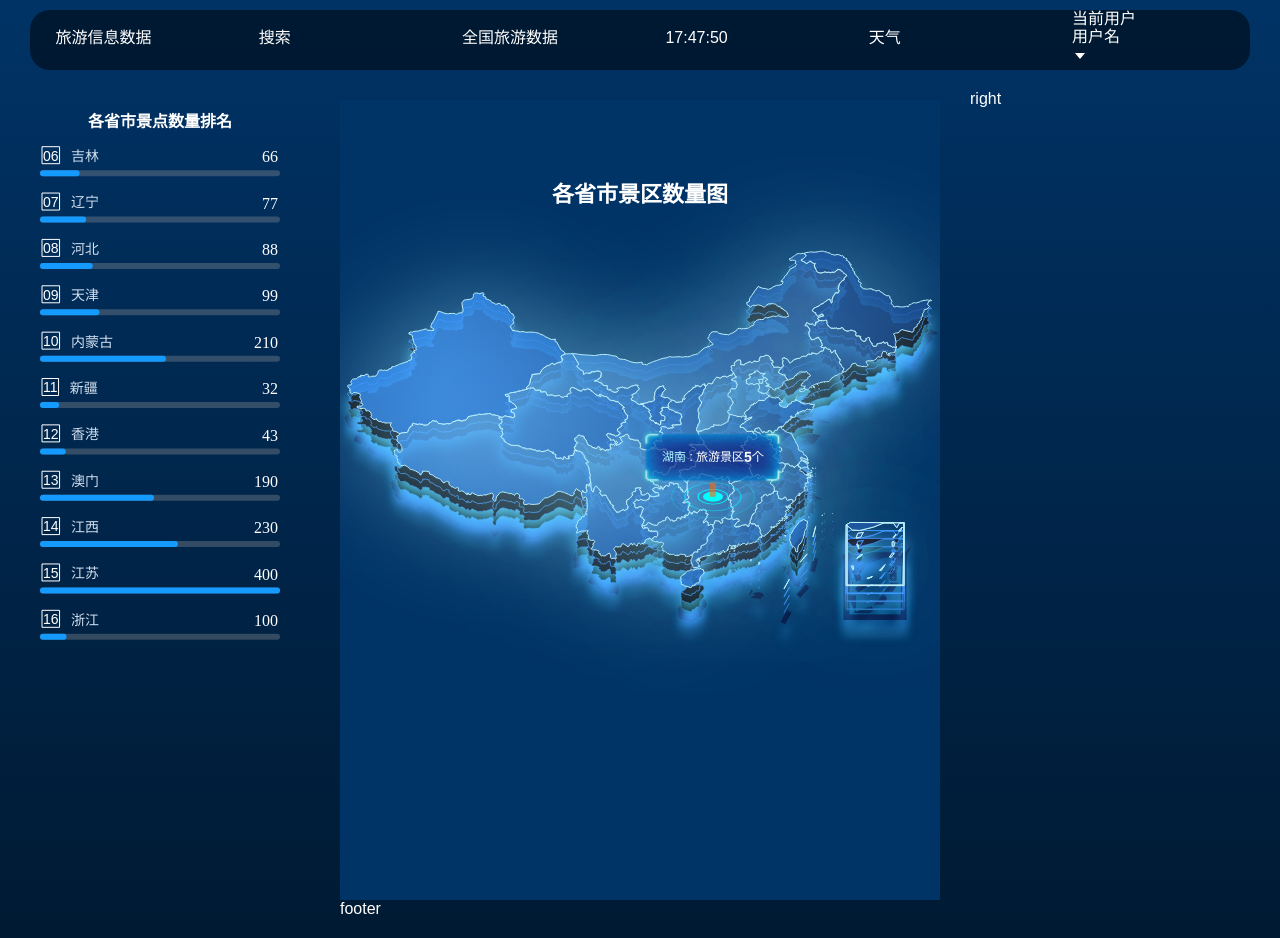
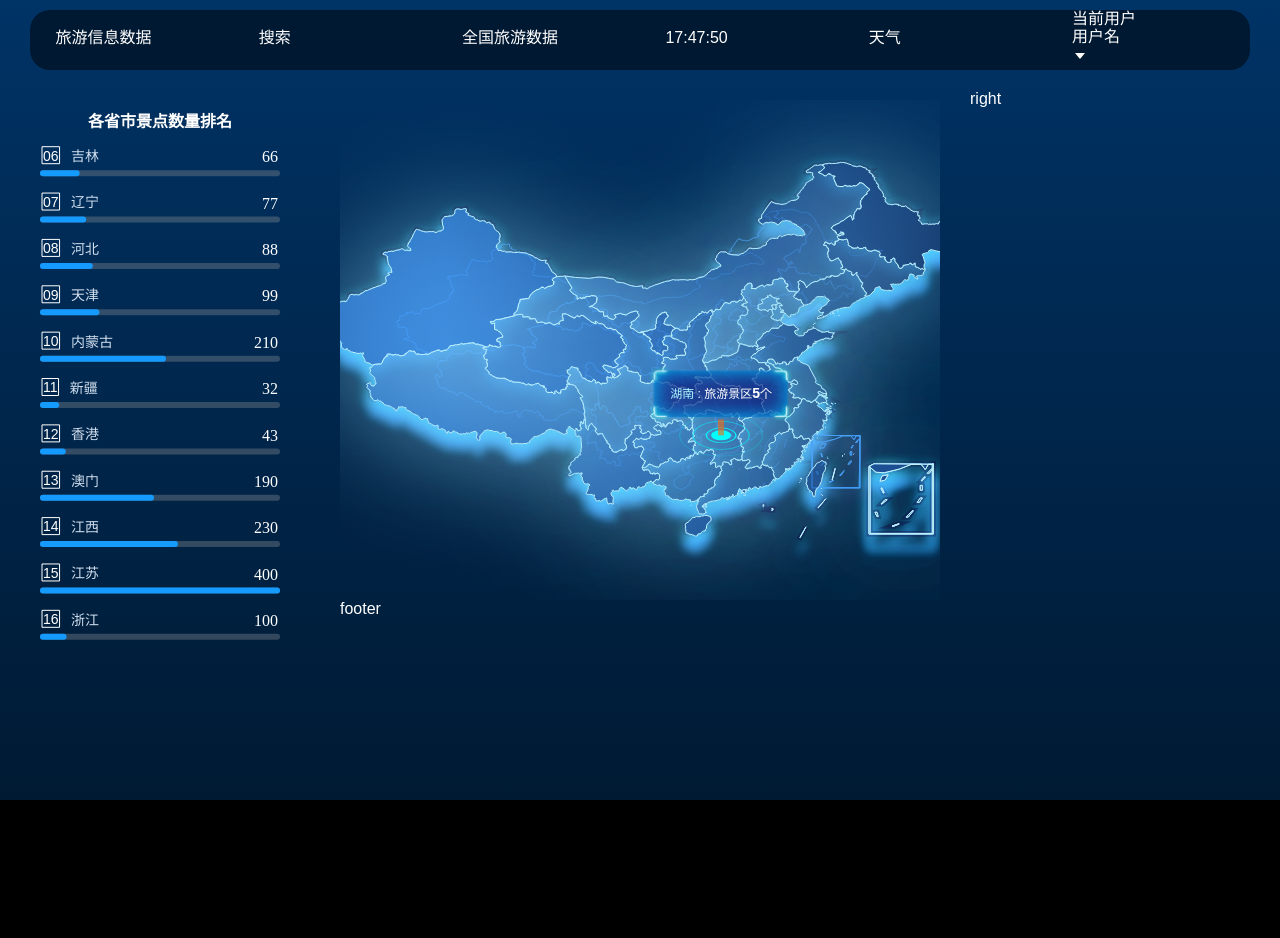
Before and after one commit to WDEP-good/sightIq-web, a Vue app: page /home/map in a window 1280 px wide. After the commit the page ends 800 px from the top, so only its background shows below. Built offline with nearby package versions, Linux system fonts and the light colour scheme; what @kjgl77/datav-vue3, @tsparticles/vue3 would draw is missing.

Commit message:
更新布局

```diff
--- a/src/components/homeBg.vue
+++ b/src/components/homeBg.vue
@@ -1,10 +1,10 @@
 <template>
-  <el-col :span="24">
-    <el-row style="height: 800px;">
+  <el-col :span="24" class="map-container">
+    <el-row class="chart-row">
       <div id="chart"></div>
     </el-row>
-    <el-row>
-        <Footer/>
+    <el-row class="footer-row">
+      <Footer/>
     </el-row>
   </el-col>
 </template>
@@ -86,19 +86,7 @@ function scatterData() {
 // 处理地图
 
 var Mapoption = {
-  backgroundColor: "#003366",
-  // 地图标题
-  title: {
-    show: true,
-    text: "各省市景区数量图",
-    x: "center",
-    top: "80vh",
-    textStyle: {
-      color: "#fff",
-      fontFamily: "等线",
-      fontSize: 22,
-    },
-  },
+  backgroundColor: "transparent",
   tooltip: {
     trigger: "none",
     formatter: function (params: any) {
@@ -135,8 +123,8 @@ var Mapoption = {
   // 国家地图边缘
   geo: [
     {
-      layoutCenter: ["50%", "40%"], //位置
-      layoutSize: "150%", //大小
+      layoutCenter: ["50%", "50%"], //位置
+      layoutSize: "200%", //大小
       show: true,
       map: mapName,
       roam: false,
@@ -194,7 +182,7 @@ var Mapoption = {
       zlevel: -1,
       aspectScale: 1,
       zoom: 0.65,
-      layoutCenter: ["50%", "41%"],
+      layoutCenter: ["50%", "50%"],
       layoutSize: "150%",
       roam: false,
       silent: true,
@@ -216,8 +204,8 @@ var Mapoption = {
       zlevel: -2,
       aspectScale: 1,
       zoom: 0.65,
-      layoutCenter: ["50%", "42%"],
-      layoutSize: "150%",
+      layoutCenter: ["50%", "50%"],
+      layoutSize: "200%",
       roam: false,
       silent: true,
       itemStyle: {
@@ -238,8 +226,8 @@ var Mapoption = {
       zlevel: -3,
       aspectScale: 1,
       zoom: 0.65,
-      layoutCenter: ["50%", "43%"],
-      layoutSize: "150%",
+      layoutCenter: ["50%", "50%"],
+      layoutSize: "200%",
       roam: false,
       silent: true,
       itemStyle: {
@@ -260,8 +248,8 @@ var Mapoption = {
       zlevel: -4,
       aspectScale: 1,
       zoom: 0.65,
-      layoutCenter: ["50%", "44%"],
-      layoutSize: "150%",
+      layoutCenter: ["50%", "50%"],
+      layoutSize: "200%",
       roam: false,
       silent: true,
       itemStyle: {
@@ -323,7 +311,7 @@ var Mapoption = {
         },
       },
       layoutCenter: ["50%", "50%"],
-      layoutSize: "180%",
+      layoutSize: "250%",
       animation: false,
       markPoint: {
         symbol: "none",
@@ -432,9 +420,30 @@ var Mapoption = {
 </script>
 
 <style scoped>
+.map-container {
+  width: 100%;
+  height: 100%;
+  display: flex;
+  flex-direction: column;
+}
+
+.chart-row {
+  flex: 1;
+  position: relative;
+  min-height: 0;
+  height: 85vh; /* 限制地图高度 */
+}
+
+.footer-row {
+  flex-shrink: 0;
+  height: 15vh; /* 给 footer 固定高度 */
+}
+
 #chart {
   width: 100%;
   height: 100%;
-  min-height: 800px;
+  position: absolute;
+  top: 0;
+  left: 0;
 }
 </style>
```
